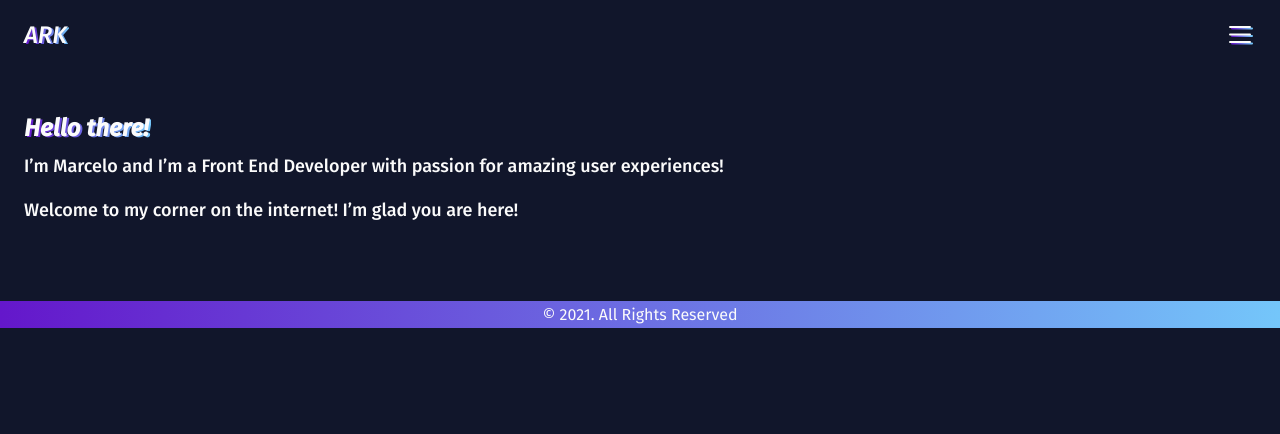
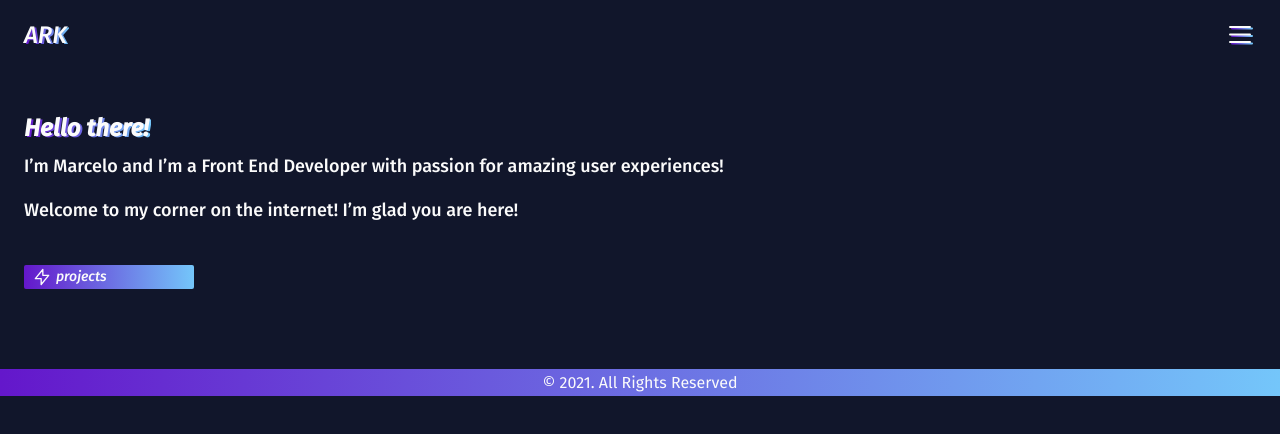
Before and after one commit to arcmena/marcelotheark, a Next.js app: page / in a window 1280 px wide. Shown: the top 434 px of the page. Built offline with nearby package versions, Linux system fonts and the light colour scheme.

Commit message:
feat: create SectionTitle component

```diff
--- /dev/null
+++ b/components/elements/Icons/BadgeCheck.tsx
@@ -0,0 +1,22 @@
+function BadgeCheck({ ...props }) {
+  return (
+    <svg
+      xmlns="http://www.w3.org/2000/svg"
+      width="30"
+      height="30"
+      fill="none"
+      viewBox="0 0 30 30"
+      {...props}
+    >
+      <path
+        stroke="#FBFBFB"
+        strokeLinecap="round"
+        strokeLinejoin="round"
+        strokeWidth="2"
+        d="M11.408 15.158l2.5 2.5 5-5M9.952 6.03a4.275 4.275 0 002.432-1.008 4.275 4.275 0 015.548 0 4.275 4.275 0 002.433 1.008 4.275 4.275 0 013.922 3.922 4.275 4.275 0 001.008 2.432 4.275 4.275 0 010 5.548 4.275 4.275 0 00-1.008 2.433 4.275 4.275 0 01-3.922 3.922 4.275 4.275 0 00-2.433 1.008 4.275 4.275 0 01-5.547 0 4.275 4.275 0 00-2.433-1.008 4.275 4.275 0 01-3.922-3.922 4.275 4.275 0 00-1.008-2.433 4.275 4.275 0 010-5.547A4.275 4.275 0 006.03 9.951 4.275 4.275 0 019.952 6.03z"
+      ></path>
+    </svg>
+  )
+}
+
+export default BadgeCheck
--- /dev/null
+++ b/components/elements/Icons/Beaker.tsx
@@ -0,0 +1,22 @@
+function Beaker({ ...props }) {
+  return (
+    <svg
+      xmlns="http://www.w3.org/2000/svg"
+      width="30"
+      height="30"
+      fill="none"
+      viewBox="0 0 30 30"
+      {...props}
+    >
+      <path
+        stroke="#FBFBFB"
+        strokeLinecap="round"
+        strokeLinejoin="round"
+        strokeWidth="2"
+        d="M23.905 19.154a2.321 2.321 0 00-1.225-.752l-2.862-.656c-1.568-.36-3.197-.11-4.627.711l-.382.218c-1.43.82-3.058 1.07-4.627.71l-2.315-.53a2.102 2.102 0 00-1.164.064 2.361 2.361 0 00-1 .688M10.204 3.44h9.59l-1.198 1.375v7.111c0 .73.252 1.43.702 1.945l5.994 6.875c1.51 1.732.44 4.694-1.696 4.694H6.402c-2.136 0-3.205-2.962-1.695-4.694l5.994-6.875c.45-.516.703-1.215.703-1.945V4.816l-1.2-1.375z"
+      ></path>
+    </svg>
+  )
+}
+
+export default Beaker
--- /dev/null
+++ b/components/elements/Icons/LightningBold.tsx
@@ -0,0 +1,22 @@
+function LightningBold({ ...props }) {
+  return (
+    <svg
+      xmlns="http://www.w3.org/2000/svg"
+      width="30"
+      height="30"
+      fill="none"
+      viewBox="0 0 30 30"
+      {...props}
+    >
+      <path
+        stroke="#FBFBFB"
+        strokeLinecap="round"
+        strokeLinejoin="round"
+        strokeWidth="2"
+        d="M16.25 12.5V3.75L5 17.5h8.75v8.75L25 12.5h-8.75z"
+      ></path>
+    </svg>
+  )
+}
+
+export default LightningBold
--- /dev/null
+++ b/components/elements/SectionTitle/SectionTitle.tsx
@@ -0,0 +1,49 @@
+import styled, { css } from 'styled-components'
+import BadgeCheck from '../Icons/BadgeCheck'
+import Beaker from '../Icons/Beaker'
+import LightningBold from '../Icons/LightningBold'
+
+const Container = styled.div(
+  ({ theme: { spacing, mixins, fonts } }) => css`
+    ${mixins.primaryGradient}
+
+    max-width: 170px;
+    padding: 2px ${spacing[2]};
+    border-radius: 2px;
+
+    h2 {
+      font-style: italic;
+      font-weight: ${fonts.weight.medium};
+      font-size: ${fonts.sizes.sm};
+      line-height: 16px;
+    }
+
+    display: flex;
+    align-items: center;
+
+    svg {
+      margin-right: ${spacing[1]};
+    }
+  `
+)
+
+interface SectionTitleProps {
+  title: string
+  icon: 'lightning-bolt' | 'badge-check' | 'beaker'
+}
+
+const iconProps = {
+  width: 20,
+  height: 20
+}
+
+export default function SectionTitle({ title, icon }: SectionTitleProps) {
+  return (
+    <Container>
+      {icon === 'lightning-bolt' && <LightningBold {...iconProps} />}
+      {icon === 'badge-check' && <BadgeCheck {...iconProps} />}
+      {icon === 'beaker' && <Beaker {...iconProps} />}
+      <h2>{title}</h2>
+    </Container>
+  )
+}
--- /dev/null
+++ b/components/elements/SectionTitle/index.ts
@@ -0,0 +1 @@
+export { default } from './SectionTitle'
--- /dev/null
+++ b/components/layouts/HomePage/ProjectsLayout/ProjectsLayout.tsx
@@ -0,0 +1,11 @@
+import SectionTitle from '../../../elements/SectionTitle'
+
+import { ProjectsContainer } from './styles'
+
+export default function ProjectsLayout() {
+  return (
+    <ProjectsContainer>
+      <SectionTitle icon="lightning-bolt" title="projects" />
+    </ProjectsContainer>
+  )
+}
--- /dev/null
+++ b/components/layouts/HomePage/ProjectsLayout/index.ts
@@ -0,0 +1 @@
+export { default } from './ProjectsLayout'
--- /dev/null
+++ b/components/layouts/HomePage/ProjectsLayout/styles.ts
@@ -0,0 +1,3 @@
+import styled, { css } from 'styled-components'
+
+export const ProjectsContainer = styled.section(() => css``)
--- a/pages/index.tsx
+++ b/pages/index.tsx
@@ -2,6 +2,7 @@ import type { NextPage } from 'next'
 
 import SEO from '../components/common/SEO'
 import HeroLayout from '../components/layouts/HomePage/HeroLayout'
+import ProjectsLayout from '../components/layouts/HomePage/ProjectsLayout'
 
 const Home: NextPage = () => {
   return (
@@ -12,6 +13,7 @@ const Home: NextPage = () => {
       />
 
       <HeroLayout />
+      <ProjectsLayout />
     </>
   )
 }
```
Also changed, not shown: 1 other file (tests, documents, lock files or other folders).
